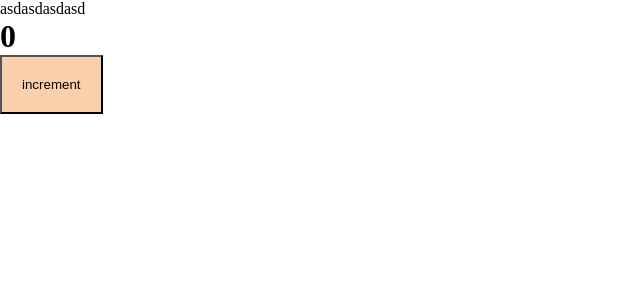
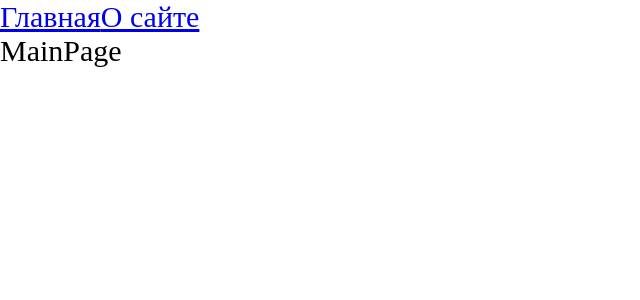
Before and after one commit to variasco/web-blog, a React app: page / in a window 1280 px wide. Shown: the top 300 px of the page, without its empty margins (0-640 px from the left). Built offline with nearby package versions, Linux system fonts and the light colour scheme.

Commit message:
added react and support of lazy loading

```diff
--- a/package.json
+++ b/package.json
@@ -15,6 +15,7 @@
     "@types/node": "^17.0.21",
     "@types/react": "^17.0.39",
     "@types/react-dom": "^17.0.11",
+    "@types/react-router-dom": "^5.3.3",
     "@types/webpack": "^5.28.0",
     "@types/webpack-dev-server": "^4.7.2",
     "css-loader": "^6.6.0",
@@ -32,6 +33,7 @@
   },
   "dependencies": {
     "react": "^17.0.2",
-    "react-dom": "^17.0.2"
+    "react-dom": "^17.0.2",
+    "react-router-dom": "^6.2.1"
   }
 }
--- a/src/App.tsx
+++ b/src/App.tsx
@@ -1,11 +1,20 @@
-import { Counter } from "./components/Counter";
-import  "./global.scss";
+import { Suspense } from "react";
+import { Link, Route, Routes } from "react-router-dom";
+import "./global.scss";
+import { AboutPageAsync } from "./pages/AboutPage/AboutPage.async";
+import { MainPageAsync } from "./pages/MainPage/MainPage.async";
 
 export const App = () => {
   return (
-    <div>
-      asdasdasdasd
-      <Counter />
+    <div className="app">
+      <Link to={"/"}>Главная</Link>
+      <Link to={"/about"}>О сайте</Link>
+      <Suspense fallback={<div>Loading...</div>}>
+        <Routes>
+          <Route path={"/about"} element={<AboutPageAsync />} />
+          <Route path={"/"} element={<MainPageAsync />} />
+        </Routes>
+      </Suspense>
     </div>
   );
 };
--- a/src/index.tsx
+++ b/src/index.tsx
@@ -1,4 +1,10 @@
 import { render } from "react-dom";
+import { BrowserRouter } from "react-router-dom";
 import { App } from "./App";
 
-render(<App />, document.getElementById("root"));
+render(
+  <BrowserRouter>
+    <App />
+  </BrowserRouter>,
+  document.getElementById("root")
+);
--- /dev/null
+++ b/src/pages/AboutPage/AboutPage.async.tsx
@@ -0,0 +1,3 @@
+import { lazy } from "react";
+
+export const AboutPageAsync = lazy(() => import("./AboutPage"));
--- /dev/null
+++ b/src/pages/AboutPage/AboutPage.tsx
@@ -0,0 +1,5 @@
+const AboutPage = () => {
+  return <div>AboutPage</div>;
+};
+
+export default AboutPage;
--- /dev/null
+++ b/src/pages/MainPage/MainPage.async.tsx
@@ -0,0 +1,3 @@
+import { lazy } from "react";
+
+export const MainPageAsync = lazy(() => import("./MainPage"));
--- /dev/null
+++ b/src/pages/MainPage/MainPage.tsx
@@ -0,0 +1,5 @@
+const MainPage = () => {
+  return <div>MainPage</div>;
+};
+
+export default MainPage;
```
Also changed, not shown: 2 other files (tests, documents, lock files or other folders).
